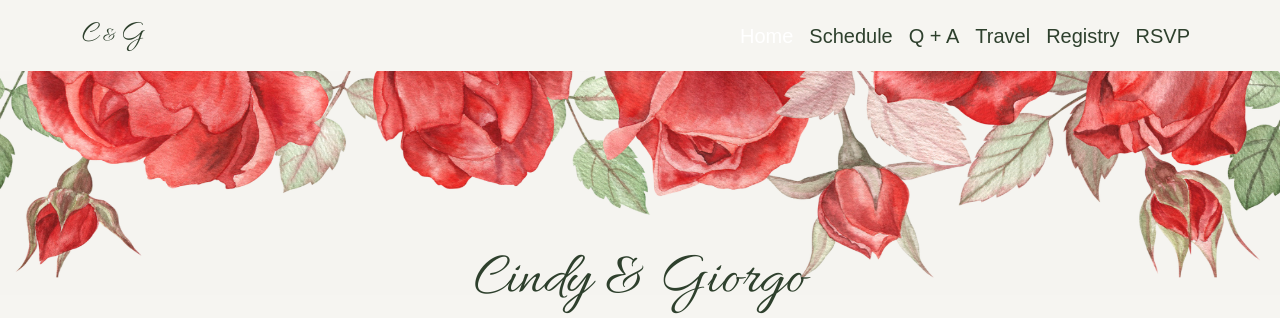
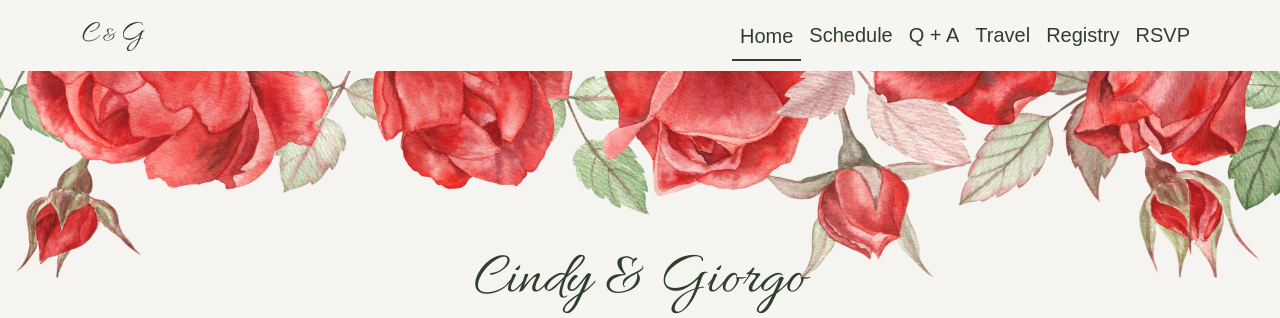
Before and after one commit to gkaramanis1/wedding, a Flask app: page / in a window 1280 px wide. Shown: the top 318 px of the page. Run offline with Flask 3, Linux system fonts and the light colour scheme; some libraries are stand-ins or nearby versions.

Commit message:
fixed navbar

```diff
--- a/wedding/static/main.css
+++ b/wedding/static/main.css
@@ -50,6 +50,14 @@
   width: 100%;
   background-color: rgba(46, 64, 45, 0.3);
   left: 0;
+}
+
+.site-header .navbar-nav .nav-item.active {
+  border-bottom: 2px solid #2E402D;
+  bottom: -1px;
+  display: block;
+  left: 0;
+  color: #2E402D;
 }
 
 .footer {
```
